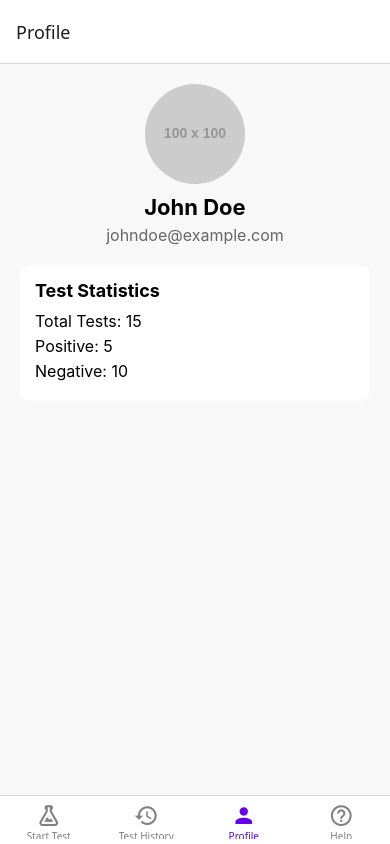
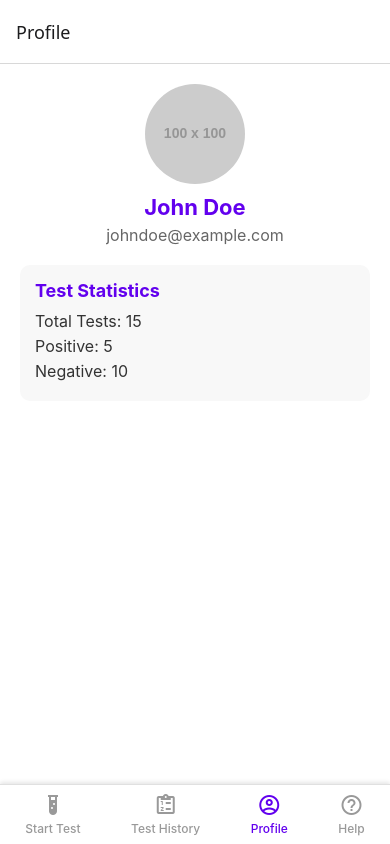
Before and after one commit to Ketan-Chaudhary/MilkTestingMobileApplication, a React Native app: screen /Profile in a window 390 px wide. Built offline with nearby package versions, Linux system fonts and the light colour scheme.

Commit message:
Icons: & Styling

```diff
--- a/App.tsx
+++ b/App.tsx
@@ -2,13 +2,14 @@ import React from 'react';
 import {NavigationContainer} from '@react-navigation/native';
 import {createBottomTabNavigator} from '@react-navigation/bottom-tabs';
 import {createNativeStackNavigator} from '@react-navigation/native-stack';
-import Icon from 'react-native-vector-icons/MaterialCommunityIcons';
+import Icon from 'react-native-vector-icons/MaterialCommunityIcons'; // Using MaterialCommunityIcons for a wide range of icons
 import Home from './src/screens/Home';
 import CameraScreen from './src/screens/CameraScreen';
 import ResultsScreen from './src/screens/ResultsScreen';
 import TestHistory from './src/screens/TestHistory';
 import Profile from './src/screens/Profile';
 import Help from './src/screens/Help';
+import {StyleSheet, View, Text, TouchableOpacity} from 'react-native';
 
 export type RootStackParamList = {
   Home: undefined;
@@ -35,22 +36,73 @@ const HomeStack = () => (
   </Stack.Navigator>
 );
 
+// Custom Tab Bar Component
+const CustomTabBar = ({state, descriptors, navigation}: any) => {
+  return (
+    <View style={styles.tabBar}>
+      {state.routes.map((route: any, index: number) => {
+        const {options} = descriptors[route.key];
+        const isFocused = state.index === index;
+
+        const onPress = () => {
+          const event = navigation.emit({
+            type: 'tabPress',
+            target: route.key,
+            canPreventDefault: true,
+          });
+
+          if (!isFocused && !event.defaultPrevented) {
+            navigation.navigate(route.name);
+          }
+        };
+
+        // Define icons for each tab
+        let iconName;
+        switch (route.name) {
+          case 'Start Test':
+            iconName = 'test-tube'; // Professional icon for tests
+            break;
+          case 'Test History':
+            iconName = 'clipboard-list-outline'; // Professional icon for history
+            break;
+          case 'Profile':
+            iconName = 'account-circle-outline'; // Professional icon for profile
+            break;
+          case 'Help':
+            iconName = 'help-circle-outline'; // Professional icon for help
+            break;
+          default:
+            iconName = 'circle'; // Fallback icon
+        }
+
+        return (
+          <TouchableOpacity
+            key={route.key}
+            style={styles.tabItem}
+            onPress={onPress}>
+            <Icon
+              name={iconName}
+              size={24}
+              color={isFocused ? '#6200ee' : '#999'}
+            />
+            <Text
+              style={[
+                styles.tabLabel,
+                {color: isFocused ? '#6200ee' : '#999'},
+              ]}>
+              {route.name}
+            </Text>
+          </TouchableOpacity>
+        );
+      })}
+    </View>
+  );
+};
+
 const App: React.FC = () => {
   return (
     <NavigationContainer>
-      <Tab.Navigator
-        screenOptions={({route}) => ({
-          tabBarIcon: ({color, size}) => {
-            let iconName;
-            if (route.name === 'Start Test') iconName = 'flask-outline';
-            else if (route.name === 'Test History') iconName = 'history';
-            else if (route.name === 'Profile') iconName = 'account';
-            else if (route.name === 'Help') iconName = 'help-circle-outline';
-            return <Icon name={iconName!} size={size} color={color} />;
-          },
-          tabBarActiveTintColor: '#6200ee',
-          tabBarInactiveTintColor: 'gray',
-        })}>
+      <Tab.Navigator tabBar={props => <CustomTabBar {...props} />}>
         <Tab.Screen name="Start Test" component={HomeStack} />
         <Tab.Screen name="Test History" component={TestHistory} />
         <Tab.Screen name="Profile" component={Profile} />
@@ -60,4 +112,31 @@ const App: React.FC = () => {
   );
 };
 
+const styles = StyleSheet.create({
+  tabBar: {
+    flexDirection: 'row',
+    justifyContent: 'space-around',
+    alignItems: 'center',
+    height: 60,
+    backgroundColor: '#ffffff',
+    borderTopWidth: 1,
+    borderTopColor: '#e0e0e0',
+    shadowColor: '#000',
+    shadowOffset: {width: 0, height: -2},
+    shadowOpacity: 0.1,
+    shadowRadius: 4,
+    elevation: 5,
+  },
+  tabItem: {
+    alignItems: 'center',
+    justifyContent: 'center',
+    paddingVertical: 8,
+  },
+  tabLabel: {
+    fontSize: 12,
+    marginTop: 4,
+    fontWeight: '500',
+  },
+});
+
 export default App;
--- a/src/components/StepInstructions.tsx
+++ b/src/components/StepInstructions.tsx
@@ -14,7 +14,7 @@ const StepInstructions: React.FC<StepInstructionsProps> = ({onStartTest}) => {
       </Text>
       <Text style={styles.step}>2. Ensure good lighting conditions.</Text>
       <Text style={styles.step}>3. Avoid reflections or glare.</Text>
-      <Button title="Proceed to Camera" onPress={onStartTest} />
+      <Button title="Proceed to Camera" onPress={onStartTest} color="#6200ee" />
     </View>
   );
 };
@@ -25,16 +25,18 @@ const styles = StyleSheet.create({
     justifyContent: 'center',
     alignItems: 'center',
     padding: 20,
-    backgroundColor: '#f8f8f8',
+    backgroundColor: '#ffffff',
   },
   title: {
     fontSize: 24,
     fontWeight: 'bold',
-    marginBottom: 15,
+    marginBottom: 20,
+    color: '#6200ee',
   },
   step: {
     fontSize: 16,
     marginBottom: 10,
+    color: '#333',
   },
 });
 
--- a/src/screens/CameraScreen.tsx
+++ b/src/screens/CameraScreen.tsx
@@ -35,18 +35,6 @@ const CameraScreen: React.FC<Props> = ({route, navigation}) => {
     });
   };
 
-  const storeResultLocally = async (test: string, result: string) => {
-    try {
-      const existingResults = await AsyncStorage.getItem('testResults');
-      const resultsArray = existingResults ? JSON.parse(existingResults) : [];
-      const newResult = {test, result, date: new Date().toISOString()};
-      resultsArray.push(newResult);
-      await AsyncStorage.setItem('testResults', JSON.stringify(resultsArray));
-    } catch (error) {
-      console.error('Failed to save result:', error);
-    }
-  };
-
   const analyzeImage = async () => {
     if (!image) {
       Alert.alert('Error', 'Please capture an image first.');
@@ -62,7 +50,7 @@ const CameraScreen: React.FC<Props> = ({route, navigation}) => {
     } as any);
 
     try {
-      const response = await fetch('http://65.0.99.47:8160/predict', {
+      const response = await fetch('http://65.2.69.148:8160/predict', {
         method: 'POST',
         body: formData,
         headers: {
@@ -72,7 +60,6 @@ const CameraScreen: React.FC<Props> = ({route, navigation}) => {
 
       const data = await response.json();
       if (data?.result) {
-        await storeResultLocally(route.params.test, data.result); // Store result locally
         navigation.navigate('Results', {result: data.result});
       } else {
         Alert.alert('Error', 'Unexpected response from server.');
@@ -128,7 +115,7 @@ const styles = StyleSheet.create({
     padding: 20,
     justifyContent: 'center',
     alignItems: 'center',
-    backgroundColor: '#f8f8f8',
+    backgroundColor: '#ffffff',
   },
   title: {
     fontSize: 22,
--- a/src/screens/Help.tsx
+++ b/src/screens/Help.tsx
@@ -37,21 +37,23 @@ const Help: React.FC = () => {
 const styles = StyleSheet.create({
   container: {
     padding: 20,
-    backgroundColor: '#f8f8f8',
+    backgroundColor: '#ffffff',
   },
   title: {
     fontSize: 24,
     fontWeight: 'bold',
     marginBottom: 20,
+    color: '#6200ee',
   },
   subtitle: {
     fontSize: 20,
     fontWeight: 'bold',
     marginTop: 20,
     marginBottom: 10,
+    color: '#6200ee',
   },
   faqContainer: {
-    backgroundColor: '#ffffff',
+    backgroundColor: '#f8f8f8',
     padding: 15,
     borderRadius: 10,
     elevation: 2,
@@ -60,14 +62,17 @@ const styles = StyleSheet.create({
     fontSize: 16,
     fontWeight: 'bold',
     marginTop: 10,
+    color: '#333',
   },
   answer: {
     fontSize: 16,
     marginBottom: 10,
+    color: '#666',
   },
   guideline: {
     fontSize: 16,
     marginBottom: 5,
+    color: '#333',
   },
 });
 
--- a/src/screens/Home.tsx
+++ b/src/screens/Home.tsx
@@ -45,12 +45,13 @@ const styles = StyleSheet.create({
     padding: 20,
     justifyContent: 'center',
     alignItems: 'center',
-    backgroundColor: '#f8f8f8',
+    backgroundColor: '#ffffff',
   },
   title: {
     fontSize: 24,
     fontWeight: 'bold',
     marginBottom: 20,
+    color: '#6200ee',
   },
   button: {
     backgroundColor: '#6200ee',
--- a/src/screens/Profile.tsx
+++ b/src/screens/Profile.tsx
@@ -26,7 +26,7 @@ const styles = StyleSheet.create({
     flex: 1,
     alignItems: 'center',
     padding: 20,
-    backgroundColor: '#f8f8f8',
+    backgroundColor: '#ffffff',
   },
   avatar: {
     width: 100,
@@ -38,6 +38,7 @@ const styles = StyleSheet.create({
     fontSize: 22,
     fontWeight: 'bold',
     marginBottom: 5,
+    color: '#6200ee',
   },
   email: {
     fontSize: 16,
@@ -47,7 +48,7 @@ const styles = StyleSheet.create({
   statsContainer: {
     width: '100%',
     padding: 15,
-    backgroundColor: '#ffffff',
+    backgroundColor: '#f8f8f8',
     borderRadius: 10,
     elevation: 2,
   },
@@ -55,10 +56,12 @@ const styles = StyleSheet.create({
     fontSize: 18,
     fontWeight: 'bold',
     marginBottom: 10,
+    color: '#6200ee',
   },
   statsText: {
     fontSize: 16,
     marginBottom: 5,
+    color: '#333',
   },
 });
 
--- a/src/screens/ResultsScreen.tsx
+++ b/src/screens/ResultsScreen.tsx
@@ -37,7 +37,7 @@ const styles = StyleSheet.create({
     justifyContent: 'center',
     alignItems: 'center',
     padding: 20,
-    backgroundColor: '#f8f8f8',
+    backgroundColor: '#ffffff',
   },
   title: {
     fontSize: 24,
@@ -48,7 +48,7 @@ const styles = StyleSheet.create({
   resultContainer: {
     width: '90%',
     padding: 20,
-    backgroundColor: '#fff',
+    backgroundColor: '#f8f8f8',
     borderRadius: 10,
     elevation: 3,
     alignItems: 'center',
--- a/src/screens/TestHistory.tsx
+++ b/src/screens/TestHistory.tsx
@@ -70,7 +70,7 @@ const styles = StyleSheet.create({
   container: {
     flex: 1,
     padding: 20,
-    backgroundColor: '#f8f8f8',
+    backgroundColor: '#ffffff',
   },
   title: {
     fontSize: 24,
@@ -86,7 +86,7 @@ const styles = StyleSheet.create({
     marginTop: 20,
   },
   resultItem: {
-    backgroundColor: '#ffffff',
+    backgroundColor: '#f8f8f8',
     padding: 15,
     marginVertical: 8,
     borderRadius: 10,
```
Also changed, not shown: 1 other file (tests, documents, lock files or other folders).
